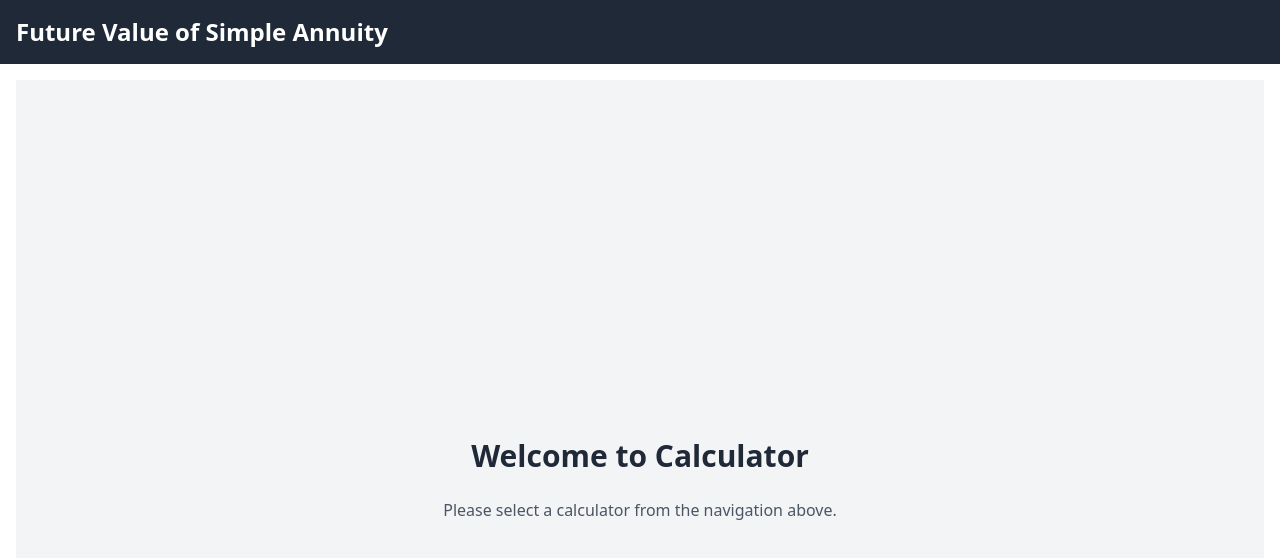
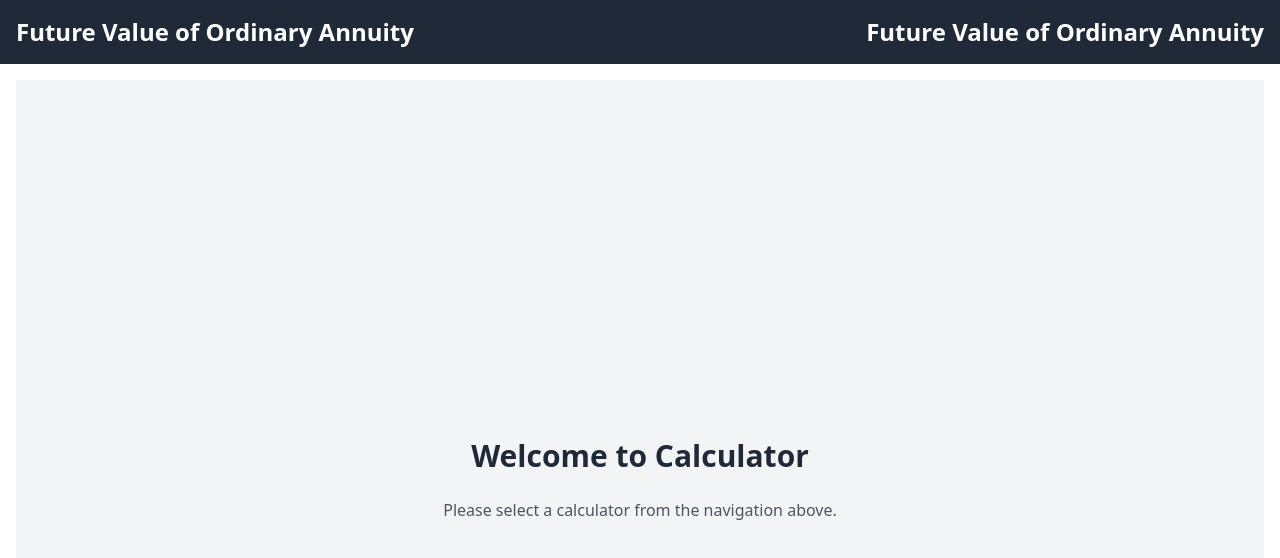
Before and after one commit to JustKiens/Algo-calculators, a React (Vite) app: page / in a window 1280 px wide. Shown: the top 558 px of the page. Built offline with nearby package versions, Linux system fonts and the light colour scheme.

Commit message:
Update App.jsx

```diff
--- a/src/App.jsx
+++ b/src/App.jsx
@@ -1,6 +1,6 @@
 import { BrowserRouter as Router, Routes, Route, Link } from 'react-router-dom';
 import FutureValueOrdinaryAnnuity from './pages/future/futureValueOrdinaryAnnuity';
-import FutureValueAnnuityDue from './pages/future/futureValueAnnuityDue';
+import FutureValueAnnuityDue from './pages/future/futureValueAnnuityDue'; // This import can be used later if needed
 import LandingPage from './pages/landingpage'; // Import the new LandingPage component
 import './index.css'; // Ensure Tailwind CSS is imported
 
@@ -10,11 +10,16 @@ function App() {
       {/* Navbar */}
       <nav className="bg-gray-800 p-4">
         <div className="container mx-auto flex justify-between items-center">
-          <Link to="/future-value-ordinary-annuit" className="text-white text-2xl font-bold">
-          Future Value of Simple Annuity
+          <Link to="/" className="text-white text-2xl font-bold">
+            Future Value of Ordinary Annuity
           </Link>
-          <div>
-          </div>
+          <Link to="/future-value-ordinary-annuity" className="text-white text-2xl font-bold">
+            Future Value of Ordinary Annuity
+          </Link>
+          {/* Uncomment below if you need a link for Future Value Annuity Due */}
+          {/* <Link to="/future-value-annuity-due" className="text-white text-2xl font-bold">
+            Future Value of Annuity Due
+          </Link> */}
         </div>
       </nav>
 
@@ -23,6 +28,8 @@ function App() {
         <Routes>
           <Route path="/" element={<LandingPage />} /> {/* Use the LandingPage component */}
           <Route path="/future-value-ordinary-annuity" element={<FutureValueOrdinaryAnnuity />} />
+          {/* Uncomment below if you want to include FutureValueAnnuityDue */}
+          {/* <Route path="/future-value-annuity-due" element={<FutureValueAnnuityDue />} /> */}
         </Routes>
       </div>
     </Router>
```
